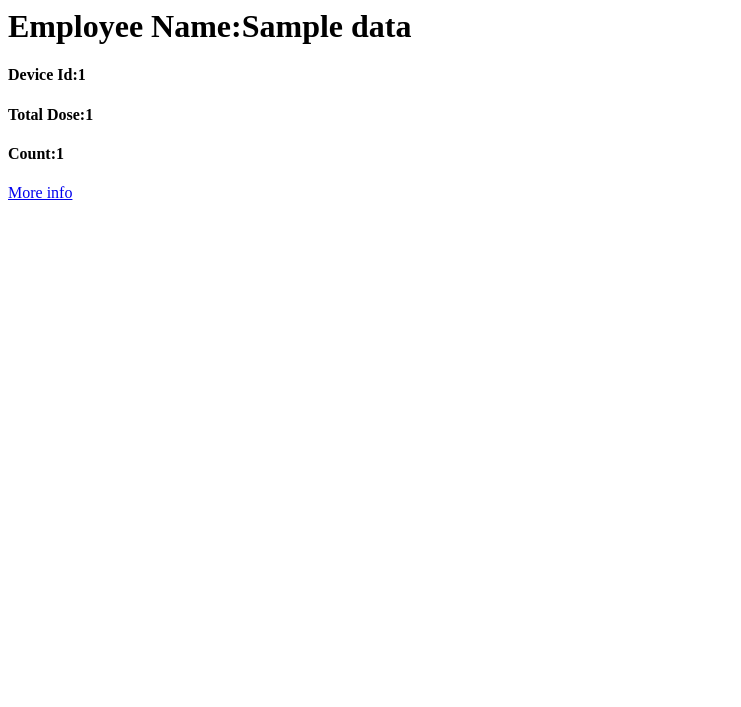
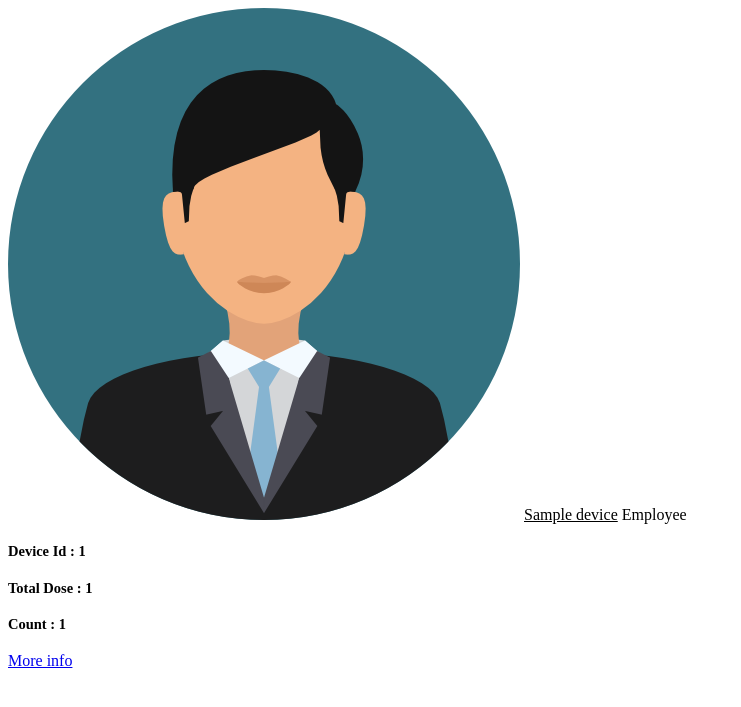
Before and after one commit to umarohinigithub/Agrms_repo, a Django app: template AGMRS/agmrs_app/templates/agmrs_app/teledosimeter_partial.html in a window 1280 px wide. Shown: the top 707 px of the page, without its empty margins (0-741 px from the left). Run offline with Django 4.2, Linux system fonts and the light colour scheme; the template is opened without the code that fills it: most values are stand-ins (such as "Sample title", 1, 10 or a date in 2020).

Commit message:
Update teledosimeter_partial.html

```diff
--- a/AGMRS/agmrs_app/templates/agmrs_app/teledosimeter_partial.html
+++ b/AGMRS/agmrs_app/templates/agmrs_app/teledosimeter_partial.html
@@ -1,18 +1,26 @@
+{% load static %}
 
 {% for data in device_data %}
-        <div class="col-lg-3 col-xs-6">
+        <div class="col-lg-3 col-xs-6" >
 
             <div class="small-box bg-aqua" >
-                <div class="inner">
-                    <h1>Employee Name:{{ data.employee_name }}</h1>
-                    <h4>Device Id:{{ data.device_id }} </h4>
-                    <h4>Total Dose:{{ data.total_dose }} </h4>
-                    <h4>Count:{{ data.count }}</h4>
+                <div class="inner" >
+                    <div class="user-block" >
+                    <img class="img-circle img-bordered-sm" src="{% static 'img/219983.png' %}" alt="user image">
+                        <span class="username">
+                          <a href="#" style="color: black">{{ data.device.employee_name }}</a>
+                        </span>
+                    <span class="description">Employee</span>
+                   </div>
+
+                    <h4 style="font-size: 14.5px;">Device Id : {{ data.device_id }} </h4>
+                    <h4 style="font-size: 14.5px;">Total Dose : {{ data.total_dose }} </h4>
+                    <h4 style="font-size: 14.5px;">Count : {{ data.count }}</h4>
                 </div>
 
-                <div class="icon">
-                    <i class="ion ion-bag"></i>
-                </div>
+{#                <div class="icon">#}
+{#                    <i class="ion ion-bag"></i>#}
+{#                </div>#}
 {#                <a href="#" class="small-box-footer" data-toggle="modal" data-target="#modal-success">More info <i class="fa fa-arrow-circle-right"></i></a>#}
 
         <a href="{% url 'teledosi_device_data_view_more' data.device.id  %}" class="small-box-footer">More info <i class="fa fa-arrow-circle-right"></i></a>
```
